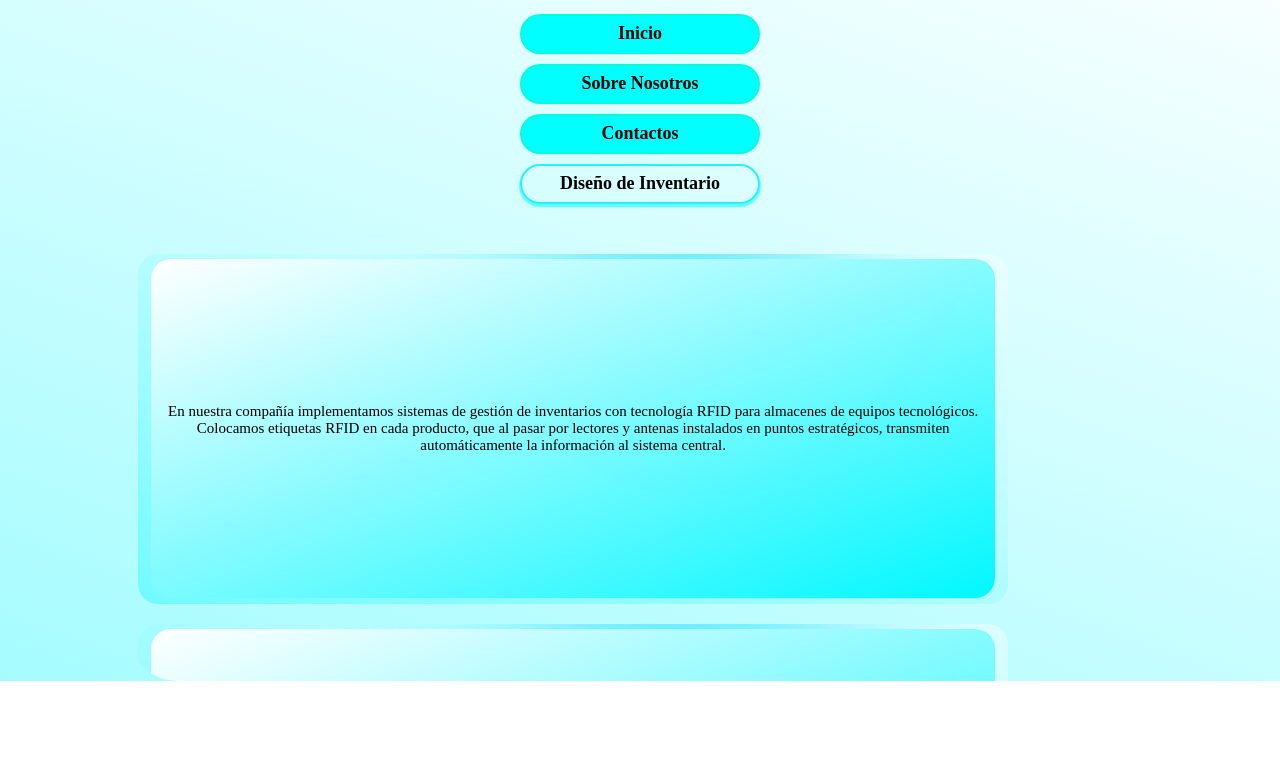
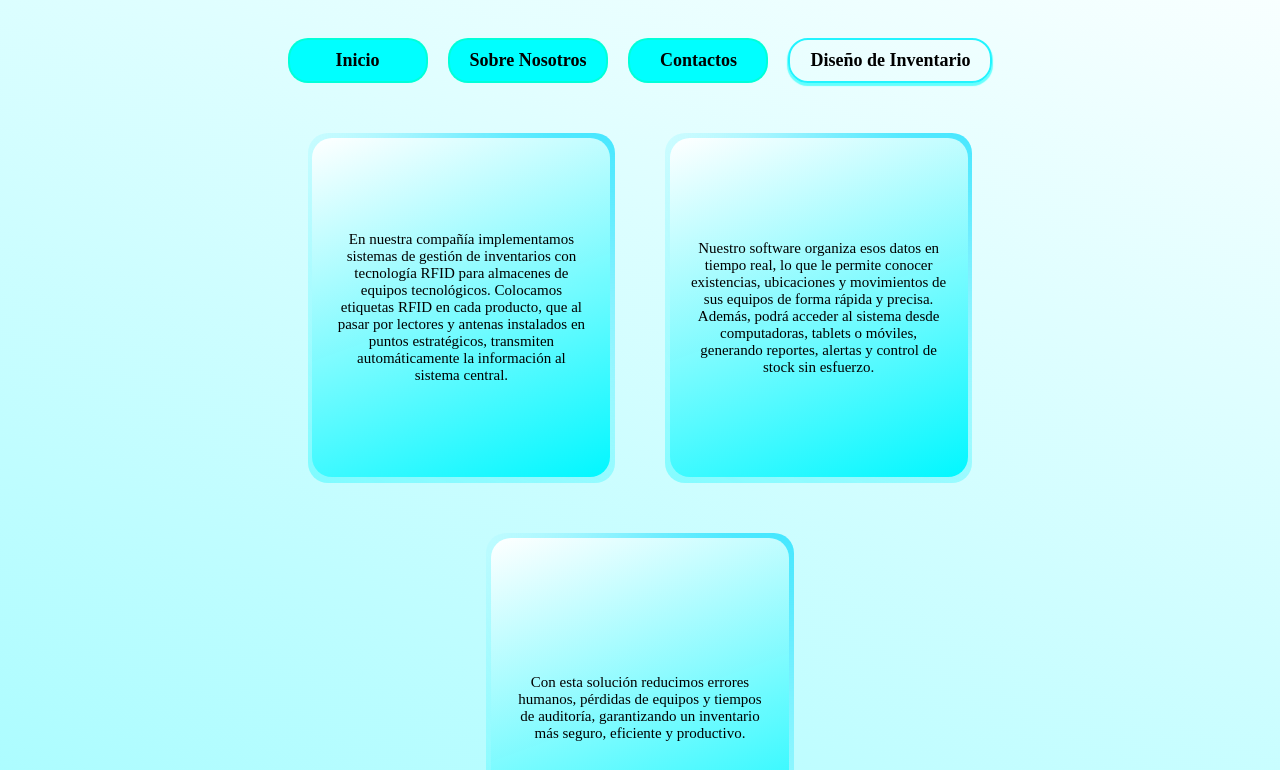
Before and after one commit to jeromill25-sudo/Proyecto-redes, a plain HTML site: page inventory-desing/index.html in a window 1280 px wide. Shown: the part 119-889 px from the top of the page. Before the commit the page ends 800 px from the top, so only its background shows below. Drawn offline with Linux system fonts and the light colour scheme; a web font is replaced by a local one.

Commit message:
finalizacion presentacion

```diff
--- a/about-us/style.css
+++ b/about-us/style.css
@@ -136,14 +136,14 @@ transition: 2s;
 .parrafo::before{
     content: "";
     position: absolute;
-    height: 40rem;
-    width: 40rem;
+    min-height: 100rem;
+    min-width: 100rem;
     background-image: conic-gradient(rgba(0, 0, 255, 0.789) 20deg, transparent 120deg);
     animation:rotar 5s linear infinite;
     z-index: -2;
 }
 @keyframes rotar{
-    fom{
+    from{
         transform: rotate(0deg);
     }
     to{
@@ -160,3 +160,102 @@ transition: 2s;
     z-index: -1;
     border-radius: 2rem;
 }
+
+/* -------------------- Responsive -------------------- */
+
+/* Tablets (pantallas medianas, desde 768px) */
+@media (min-width: 768px) {
+    .top {
+        flex-direction: row; /* Menú en fila */
+        justify-content: center;
+        gap: 2rem;
+    }
+
+    .sections {
+        flex-direction: row;
+        justify-content: center;
+        align-items: center;
+        gap: 2rem;
+        width: 100%;
+    }
+
+    a {
+        width: auto;
+        min-width: 14rem;
+        padding: 1rem 2rem;
+    }
+
+    .info {
+        flex-direction: row; /* Mostrar párrafos en fila */
+        flex-wrap: wrap;
+        justify-content: center;
+        align-items: center;
+        gap: 2rem;
+        height: auto;
+    }
+
+    .parrafo {
+        width: 40%;
+        min-height: 25vh;
+    }
+    .parrafo::before {
+        height: 50rem;
+        width: 50rem;
+    }
+}
+
+/* Desktop (pantallas grandes, desde 1024px) */
+@media (min-width: 1024px) {
+    main {
+        flex-direction: column;
+        align-items: center;
+        justify-content: flex-start;
+        padding: 2rem 5rem;
+    }
+
+    .logo img {
+        width: 7rem;
+    }
+
+    .company-name {
+        font-size: 3rem;
+    }
+
+    .top {
+        width: 70%;
+    }
+
+    .info {
+        width: 90%;
+        flex-direction: row;
+        flex-wrap: wrap;
+        justify-content: space-between;
+        gap: 3rem;
+    }
+
+    .parrafo {
+        width: 45%;
+        min-height: 30vh;
+    }
+    .parrafo::before {
+        height: 65rem;
+        width: 65rem;
+    }
+}
+
+/* Pantallas muy grandes (desde 1440px) */
+@media (min-width: 1440px) {
+    .top {
+        width: 60%;
+    }
+
+    .info {
+        width: 80%;
+    }
+
+    .parrafo {
+        width: 40%;
+        min-height: 30vh;
+        font-size: 1.8rem;
+    }
+}
--- a/contact/style.css
+++ b/contact/style.css
@@ -15,13 +15,13 @@ body {
     display: flex;
     justify-content: center;
     align-items: center;
-    height: 100vh;
+    min-height: 100vh;
 }
 
 main {
     font-size: 2rem;
     width: 100%;
-    height: 100vh;
+    min-height: 100vh;
     background: linear-gradient(200deg, rgba(255, 255, 255, 0.493), rgba(0, 247, 255, 0.352));
     display: flex;
     flex-direction: column;
@@ -106,11 +106,10 @@ box-shadow: 0 2px 1px 1px rgba(2, 255, 251, 0.571);
     margin-top: 1rem;
     display: flex;
     flex-direction: column;
-    justify-content: center;
+    overflow: scroll;
     align-items: center;
-    overflow: scroll;
-    width: 100%;
-    max-height: 48%;
+    min-width: 85%;
+    height: 100%;
 }
 .acontactos{
     display: flex;
@@ -118,7 +117,7 @@ box-shadow: 0 2px 1px 1px rgba(2, 255, 251, 0.571);
     gap: 10px;
     align-items: center;
     width: 50%;
-    height: 15rem;
+    height: 5rem;
     margin: 2rem;
     background-color: transparent;
     box-shadow: 10px 8px 13px rgb(0, 174, 255);
@@ -134,3 +133,121 @@ transition: 1s;
     height: 4rem;
     object-fit: contain;
 }
+/* -------------------- Responsive -------------------- */
+
+/* Tablets (desde 768px) */
+@media (min-width: 768px) {
+    .top {
+        flex-direction: row;
+        justify-content: center;
+        gap: 2rem;
+    }
+
+    .sections {
+        flex-direction: row;
+        justify-content: center;
+        align-items: center;
+        gap: 2rem;
+        width: 100%;
+    }
+
+    a {
+        width: auto;
+        min-width: 14rem;
+        padding: 1rem 2rem;
+    }
+
+    .contactos {
+        flex-direction: row;
+        flex-wrap: wrap;
+        flex-direction: column;
+        justify-content: center;
+        gap: 2rem;
+        overflow: visible;
+
+    }
+
+    .acontactos {
+        width: 40%;
+        height: 12rem;
+        margin: 1rem;
+        font-size: 1.8rem;
+    }
+
+    .acontactos:hover {
+        width: 42%;
+        font-size: 2rem;
+    }
+
+    .contact {
+        width: 5rem;
+        height: 3.5rem;
+    }
+}
+
+/* Desktop (desde 1024px) */
+@media (min-width: 1024px) {
+    main {
+        padding: 2rem 5rem;
+        height: auto;
+    }
+
+    .logo img {
+        width: 7rem;
+    }
+
+    .company-name {
+        font-size: 3rem;
+    }
+
+    .top {
+        width: 70%;
+    }
+
+    .contactos {
+        width: 80%;
+        gap: 3rem;
+    }
+
+    .acontactos {
+        min-width: 25%;
+        min-height: 10rem;
+        font-size: 2rem;
+    }
+
+    .acontactos:hover {
+        width: 32%;
+    }
+
+    .contact {
+        width: 6rem;
+        height: 4rem;
+    }
+}
+
+/* Pantallas muy grandes (desde 1440px) */
+@media (min-width: 1440px) {
+    .top {
+        width: 60%;
+    }
+
+    .contactos {
+        width: 70%;
+        gap: 4rem;
+    }
+
+    .acontactos {
+        width: 25%;
+        height: 16rem;
+        font-size: 2.2rem;
+    }
+
+    .acontactos:hover {
+        width: 27%;
+    }
+
+    .contact {
+        width: 7rem;
+        height: 5rem;
+    }
+}
--- a/inventory-desing/style.css
+++ b/inventory-desing/style.css
@@ -15,13 +15,13 @@ body {
     display: flex;
     justify-content: center;
     align-items: center;
-    height: 100vh;
+    min-height: 100vh;
 }
 
 main {
     font-size: 2rem;
     width: 100%;
-    height: 100vh;
+    min-height: 100vh;
     background: linear-gradient(200deg, rgba(255, 255, 255, 0.493), rgba(0, 247, 255, 0.352));
     display: flex;
     flex-direction: column;
@@ -109,9 +109,11 @@ box-shadow: 0 2px 1px 1px rgba(2, 255, 251, 0.571);
     width: 80%;
     font-size: 1.5rem;
     padding-top: 2rem;
-    overflow: scroll;
+    overflow-y: auto;  /* scroll solo vertical */
+    max-height: 50vh;  /* limitar altura en mobile */
     border-radius: 5rem;
     transition: 2s;
+    align-items: center;
     }
 
 .parrafo{
@@ -142,8 +144,8 @@ p{
 .parrafo::before{
     content: "";
     position: absolute;
-    height: 50rem;
-    width: 50rem;
+    min-height: 100rem;
+    min-width: 1000rem;
     background-image: conic-gradient(rgb(0, 221, 255) 20deg, transparent 120deg);
     animation:rotar 5s linear infinite;
     z-index: -2;
@@ -151,7 +153,7 @@ p{
     opacity: 5.5;
 }
 @keyframes rotar{
-    fom{
+    from{
         transform: rotate(0deg);
     }
     to{
@@ -168,3 +170,119 @@ p{
     z-index: -1;
     border-radius: 2rem;
 }
+
+/* -------------------- Tablets (768px) -------------------- */
+@media (min-width: 768px) {
+    body{
+        min-height: 100%;
+        min-height: 100vh;
+    }
+    main{
+        min-height: 100%;
+        min-height: 100vh;
+    }
+    .top {
+        flex-direction: row;
+        justify-content: center;
+        gap: 2rem;
+    }
+
+    .sections {
+        flex-direction: row;
+        justify-content: center;
+        align-items: center;
+        gap: 2rem;
+        width: 100%;
+    }
+
+    a {
+        width: auto;
+        min-width: 14rem;
+        padding: 1rem 2rem;
+    }
+
+    .info {
+
+            flex-direction: row;
+            flex-wrap: wrap;
+            justify-content: center;
+            gap: 2rem;
+            max-height: none;   /* elimina límite de altura */
+            overflow: visible;  /* ya no hace scroll */
+
+    }
+
+    .parrafo {
+        width: 40%;
+        min-height: 30rem;
+        padding: 1.5rem;
+    }
+}
+
+/* -------------------- Desktop (1024px) -------------------- */
+@media (min-width: 1024px) {
+    body{
+        min-height: 100%;
+        min-height: 100vh;
+    }
+    main{
+        min-height: 100%;
+        min-height: 100vh;
+    }
+    .logo img {
+        width: 7rem;
+    }
+
+    .company-name {
+        font-size: 3rem;
+    }
+
+    .top {
+        width: 70%;
+    }
+
+    .info {
+        width: 80%;
+        gap: 3rem;
+    }
+
+    .parrafo {
+        width: 30%;
+        min-height: 35rem;
+    }
+
+    .parrafo::before {
+        height: 200%;
+        width: 200%;
+    }
+}
+
+/* -------------------- Pantallas grandes (1440px) -------------------- */
+@media (min-width: 1440px) {
+    body{
+        min-height: 100%;
+        min-height: 100vh;
+    }
+    main{
+        min-height: 100%;
+        min-height: 100vh;
+    }
+    .top {
+        width: 60%;
+    }
+
+    .info {
+        width: 70%;
+        gap: 4rem;
+    }
+
+    .parrafo {
+        width: 25%;
+        min-height: 40rem;
+    }
+
+    .parrafo::before {
+        height: 250%;
+        width: 250%;
+    }
+}
```
